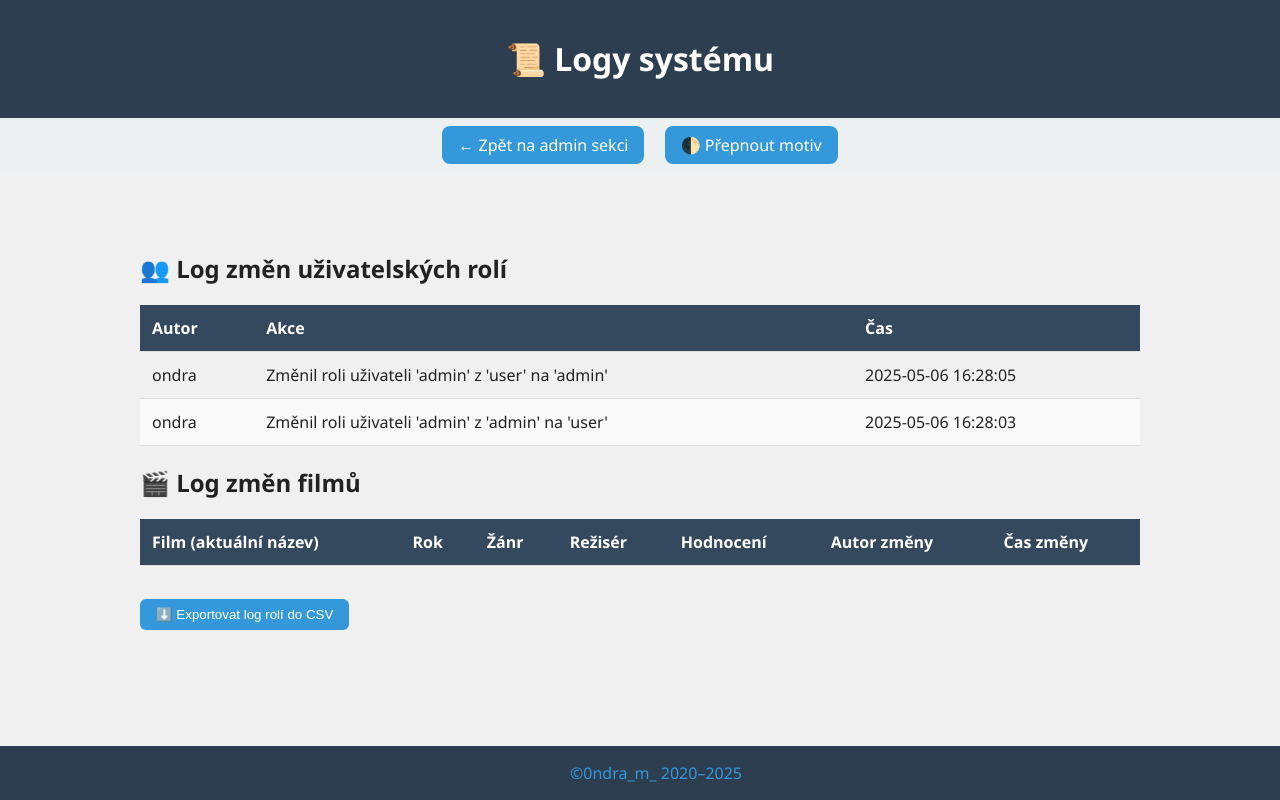
After one commit to 0ndraM/filmdb, a PHP site: page /logs.php in a window 1280 px wide. The commit adds this page. Run offline with PHP 8.4, Linux system fonts and the light colour scheme; the visitor is signed in with stand-in values (Sample User, id 1); data comes from the database, SQL or seed files in the repository; both versions use the stored data as it was after the commit; data that the repository does not hold is empty.

Commit message:
Logování úpravy filmů

```diff
--- /dev/null
+++ b/logs.php
@@ -0,0 +1,105 @@
+<?php
+session_start();
+require 'db.php';
+
+if (!isset($_SESSION['role']) || !in_array($_SESSION['role'], ['admin', 'owner'])) {
+    header('Location: login.php');
+    exit();
+}
+
+// Dotazy
+$logy_role = $conn->query("SELECT * FROM logy ORDER BY cas DESC LIMIT 50");
+$logy_filmy = $conn->query("SELECT * FROM filmy_log ORDER BY zmeneno DESC LIMIT 50");
+?>
+<!DOCTYPE html>
+<html lang="cs">
+<head>
+    <meta charset="UTF-8">
+    <title>Logy systému</title>
+    <script src="theme-toggle.js"></script>
+    <script>
+        if (localStorage.getItem('dark-mode') === 'true') {
+            document.documentElement.classList.add('dark-mode');
+        }
+    </script>
+    <link rel="stylesheet" href="styles.css">
+</head>
+<body>
+    <header>
+        <h1>📜 Logy systému</h1>
+    </header>
+    <nav>
+        <a class="button" href="admin.php">← Zpět na admin sekci</a>
+        <a class="button" onclick="toggleTheme()">🌓 Přepnout motiv</a>
+    </nav>
+    <div class="container">
+
+        <h2>👥 Log změn uživatelských rolí</h2>
+        <?php if (!$logy_role): ?>
+            <p style='color:red;'>Chyba při načítání logu rolí: <?= $conn->error ?></p>
+        <?php else: ?>
+            <div class="table-wrapper">
+                <table class="admin-table">
+                    <thead>
+                        <tr>
+                            <th>Autor</th>
+                            <th>Akce</th>
+                            <th>Čas</th>
+                        </tr>
+                    </thead>
+                    <tbody>
+                        <?php while ($log = $logy_role->fetch_assoc()): ?>
+                            <tr>
+                                <td><?= htmlspecialchars($log['autor']) ?></td>
+                                <td><?= htmlspecialchars($log['akce']) ?></td>
+                                <td><?= htmlspecialchars($log['cas']) ?></td>
+                            </tr>
+                        <?php endwhile; ?>
+                    </tbody>
+                </table>
+            </div>
+        <?php endif; ?>
+
+        <h2>🎬 Log změn filmů</h2>
+        <?php if (!$logy_filmy): ?>
+            <p style='color:red;'>Chyba při načítání logu filmů: <?= $conn->error ?></p>
+        <?php else: ?>
+            <div class="table-wrapper">
+                <table class="admin-table">
+                    <thead>
+                        <tr>
+                            <th>Film (aktuální název)</th>
+                            <th>Rok</th>
+                            <th>Žánr</th>
+                            <th>Režisér</th>
+                            <th>Hodnocení</th>
+                            <th>Autor změny</th>
+                            <th>Čas změny</th>
+                        </tr>
+                    </thead>
+                    <tbody>
+                        <?php while ($film_log = $logy_filmy->fetch_assoc()): ?>
+                            <tr>
+                                <td><?= htmlspecialchars($film_log['nazev']) ?></td>
+                                <td><?= $film_log['rok'] ?></td>
+                                <td><?= htmlspecialchars($film_log['zanr']) ?></td>
+                                <td><?= htmlspecialchars($film_log['reziser']) ?></td>
+                                <td><?= $film_log['hodnoceni'] ?></td>
+                                <td><?= htmlspecialchars($film_log['autor']) ?></td>
+                                <td><?= $film_log['zmeneno'] ?></td>
+                            </tr>
+                        <?php endwhile; ?>
+                    </tbody>
+                </table>
+            </div>
+        <?php endif; ?>
+
+        <form method="post" action="export_log.php" style="margin-top: 20px;">
+            <button type="submit" class="button">⬇️ Exportovat log rolí do CSV</button>
+        </form>
+    </div>
+</body>
+<footer>
+    <a href="https://github.com/0ndraM">©0ndra_m_ 2020–<?= date("Y"); ?></a>
+</footer>
+</html>
```
Also changed, not shown: admin.php (+1 -30 lines), edit.php (+6 -8 lines), filmy_db.sql (+14 -0 lines).
